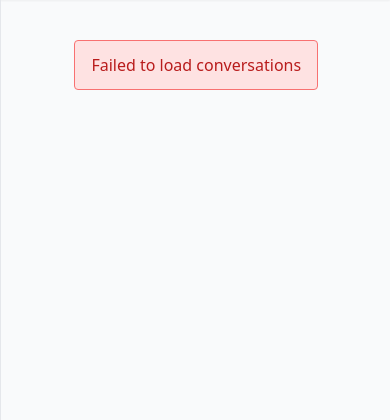
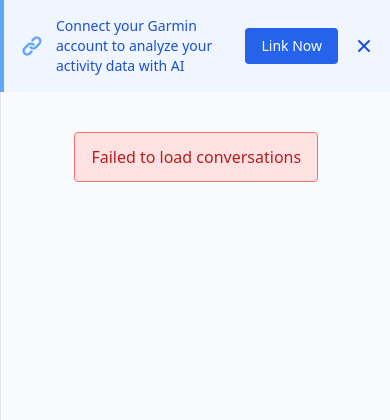
Before and after one commit to anbaricideas/selflytics, a Python web app: template backend/app/templates/chat.html in a window 390 px wide. Shown: the part 153-573 px from the top of the page. Run offline with Jinja, Linux system fonts and the light colour scheme; the template is opened without the code that fills it, so the values that code supplies are empty; some libraries are stand-ins or nearby versions.

Commit message:
feat(chat-ui): add Garmin banner component to chat page
Implements Phase 3 Step 1 - conditional banner prompting users to link their Garmin account. Includes mobile-responsive layout, accessibility attributes, and integration tests.

```diff
--- a/backend/app/templates/chat.html
+++ b/backend/app/templates/chat.html
@@ -32,6 +32,40 @@
             </div>
         </div>
     </header>
+
+    <!-- Garmin Connection Banner (only if not linked) -->
+    {% if not user.garmin_linked %}
+    <div id="garmin-banner" class="bg-blue-50 border-l-4 border-blue-400 p-4" data-testid="garmin-banner">
+        <div class="flex items-center justify-between flex-wrap gap-4">
+            <div class="flex items-center flex-1 min-w-0">
+                <svg class="h-6 w-6 text-blue-400 mr-3 flex-shrink-0" fill="currentColor" viewBox="0 0 20 20" aria-hidden="true">
+                    <!-- Link/chain icon -->
+                    <path fill-rule="evenodd" d="M12.586 4.586a2 2 0 112.828 2.828l-3 3a2 2 0 01-2.828 0 1 1 0 00-1.414 1.414 4 4 0 005.656 0l3-3a4 4 0 00-5.656-5.656l-1.5 1.5a1 1 0 101.414 1.414l1.5-1.5zm-5 5a2 2 0 012.828 0 1 1 0 101.414-1.414 4 4 0 00-5.656 0l-3 3a4 4 0 105.656 5.656l1.5-1.5a1 1 0 10-1.414-1.414l-1.5 1.5a2 2 0 11-2.828-2.828l3-3z" clip-rule="evenodd"/>
+                </svg>
+                <p class="text-sm text-blue-700">
+                    Connect your Garmin account to analyze your activity data with AI
+                </p>
+            </div>
+            <div class="flex items-center gap-4 flex-shrink-0">
+                <a href="/garmin/link"
+                   class="bg-blue-600 text-white px-4 py-2 rounded hover:bg-blue-700 transition text-sm font-medium"
+                   data-testid="banner-link-now"
+                   aria-label="Link your Garmin account now">
+                    Link Now
+                </a>
+                <button id="dismiss-banner"
+                        class="text-blue-700 hover:text-blue-900 transition"
+                        data-testid="banner-dismiss"
+                        aria-label="Dismiss banner">
+                    <svg class="h-5 w-5" fill="currentColor" viewBox="0 0 20 20">
+                        <!-- Close/X icon -->
+                        <path fill-rule="evenodd" d="M4.293 4.293a1 1 0 011.414 0L10 8.586l4.293-4.293a1 1 0 111.414 1.414L11.414 10l4.293 4.293a1 1 0 01-1.414 1.414L10 11.414l-4.293 4.293a1 1 0 01-1.414-1.414L8.586 10 4.293 5.707a1 1 0 010-1.414z" clip-rule="evenodd"/>
+                    </svg>
+                </button>
+            </div>
+        </div>
+    </div>
+    {% endif %}
 
     <!-- Chat Interface -->
     <div class="flex" style="height: calc(100vh - 88px);" x-data="chatInterface()">
```
Also changed, not shown: backend/tests/integration/test_chat_ui_templates.py (added, +59 -0 lines), docs/development/chat-ui/ROADMAP.md (+2 -2 lines).
